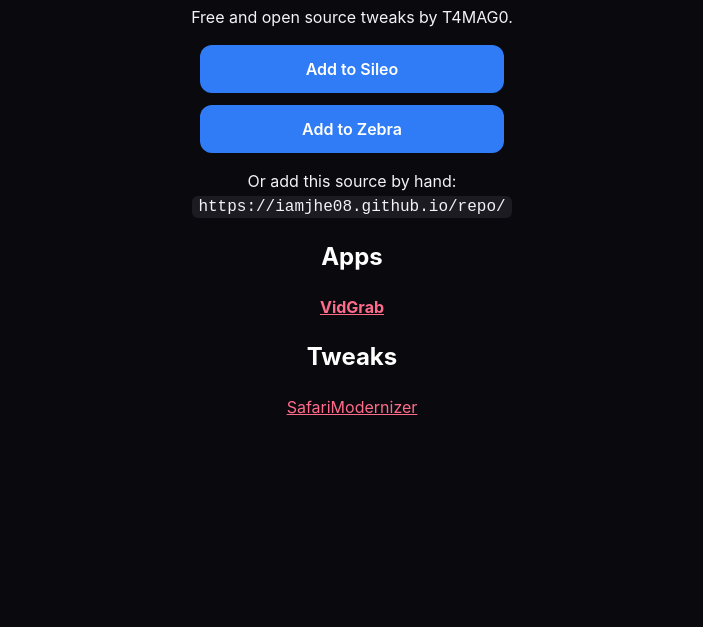
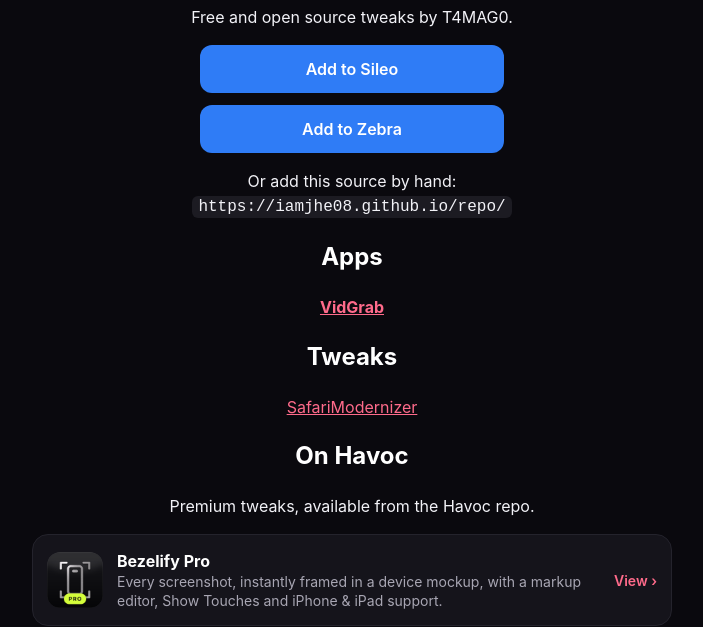
Before and after one commit to iamjhe08/repo, a plain HTML site: page index.html in a window 1280 px wide. Shown: the part 212-839 px from the top of the page, without its empty margins (288-991 px from the left). Before the commit the page ends 800 px from the top, so only its background shows below. Drawn offline with Linux system fonts and the light colour scheme.

Commit message:
Add On Havoc section: Bezelify Pro, Stackr, PowerTrace

```diff
--- a/index.html
+++ b/index.html
@@ -1,9 +1,9 @@
 <!doctype html><html><head><meta charset="utf-8"><meta name="viewport" content="width=device-width,initial-scale=1">
 <title>T4MAG0's Repo</title><style>body{font:16px -apple-system,system-ui,sans-serif;max-width:640px;margin:0 auto;padding:24px 16px;line-height:1.5;text-align:center;background:#0a090e;color:#f2f2f7;color-scheme:dark}a{color:#ff6b8b}h1,h2{color:#fff}
-img{width:96px;height:96px;border-radius:22px}a.b{display:block;margin:12px auto;max-width:280px;padding:12px;border-radius:12px;background:#2f7cf6;color:#fff;text-decoration:none;font-weight:600}img.logo{border-radius:50%}code{background:#1c1b22;color:#f2f2f7;padding:2px 6px;border-radius:6px}</style></head><body>
+img{width:96px;height:96px;border-radius:22px}a.b{display:block;margin:12px auto;max-width:280px;padding:12px;border-radius:12px;background:#2f7cf6;color:#fff;text-decoration:none;font-weight:600}.hv{display:flex;align-items:center;gap:14px;text-align:left;background:#15141b;border:1px solid #24232c;border-radius:16px;padding:14px;margin:12px 0;text-decoration:none;color:inherit}.hv img{width:56px;height:56px;border-radius:13px;flex:none}.hv b{color:#fff;display:block}.hv span{color:#a8a6b3;font-size:14px;line-height:1.35;display:block}.hv i{font-style:normal;color:#ff6b8b;font-weight:600;font-size:14px;white-space:nowrap;margin-left:auto;padding-left:6px}img.logo{border-radius:50%}code{background:#1c1b22;color:#f2f2f7;padding:2px 6px;border-radius:6px}</style></head><body>
 <img class="logo" src="logo.gif" alt="T4MAG0"><h1>T4MAG0's Repo</h1><p>Free and open source tweaks by T4MAG0.</p>
 <a class="b" href="sileo://source/https://iamjhe08.github.io/repo/">Add to Sileo</a>
 <a class="b" href="zbra://sources/add/https://iamjhe08.github.io/repo/">Add to Zebra</a>
 <p>Or add this source by hand:<br><code>https://iamjhe08.github.io/repo/</code></p>
 <h2>Apps</h2><p><a href="depictions/com.t4mag0.vidgrab.html"><b>VidGrab</b></a></p>
-<h2>Tweaks</h2><p><a href="depictions/com.t4mag0.safarimodernizer.html">SafariModernizer</a></p></body></html>
+<h2>Tweaks</h2><p><a href="depictions/com.t4mag0.safarimodernizer.html">SafariModernizer</a></p><h2>On Havoc</h2><p>Premium tweaks, available from the Havoc repo.</p><a class="hv" href="https://havoc.app/package/bezelifypro"><img src="icons/havoc-bezelifypro.png" alt=""><div><b>Bezelify Pro</b><span>Every screenshot, instantly framed in a device mockup, with a markup editor, Show Touches and iPhone &amp; iPad support.</span></div><i>View ›</i></a><a class="hv" href="https://havoc.app/package/stackr"><img src="icons/havoc-stackr.png" alt=""><div><b>Stackr</b><span>Folders that work like apps. Tap to launch your primary app, or use your preferred gesture to open the folder.</span></div><i>View ›</i></a><a class="hv" href="https://havoc.app/package/powertrace"><img src="icons/havoc-powertrace.png" alt=""><div><b>PowerTrace</b><span>Live battery HUD for the Lock Screen: percentage, temperature, charging power, full-charge ETA and more.</span></div><i>View ›</i></a></body></html>
```
Also changed, not shown: icons/havoc-bezelifypro.png (added), icons/havoc-powertrace.png (added), icons/havoc-stackr.png (added).
